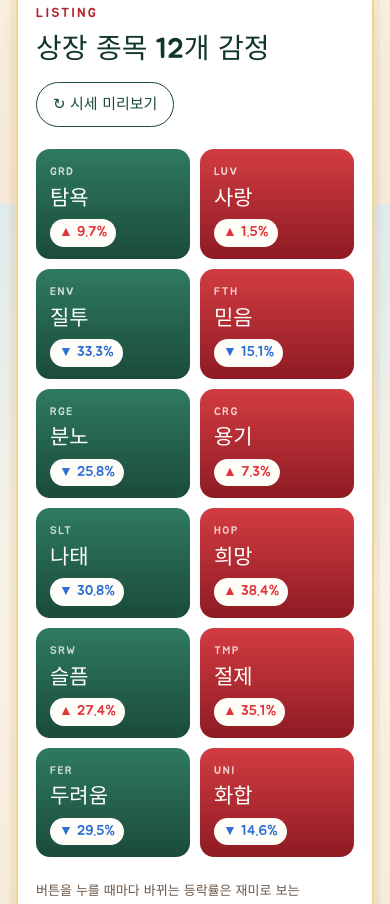
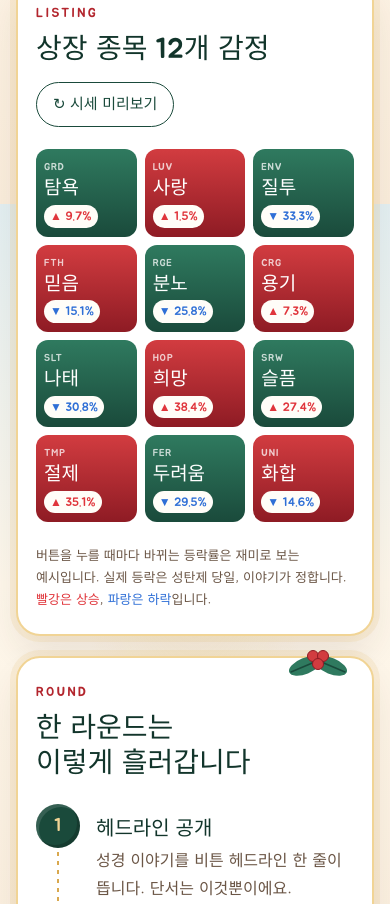
Before and after one commit to yunssup/2026-christmas-Landing, a plain HTML site: page index.html in a window 390 px wide. Shown: the part 1484-2388 px from the top of the page. Drawn offline with Linux system fonts and the light colour scheme; a web font is replaced by a local one.

Commit message:
밴드 라인업 변경, 감정 카드 모바일 3x4 배치
- 키보드 백하은으로 변경, 베이스 김민서 추가
- 휴대폰에서 감정 카드 2열 → 3열(3x4), 카드 크기 축소

Co-Authored-By: Claude Opus 5.5 <noreply@anthropic.com>

```diff
--- a/index.html
+++ b/index.html
@@ -517,8 +517,11 @@
   @media (max-width: 460px) {
     .facts { display: grid; grid-template-columns: minmax(0, 1fr) auto; width: 100%; }
     .fact:nth-child(2) { grid-column: 1 / -1; order: 3; }
-    .board { grid-template-columns: repeat(2, minmax(0, 1fr)); }
-    .stock .name { font-size: 21px; }
+    .board { gap: 8px; }
+    .stock { padding: 10px 8px 9px; gap: 2px; border-radius: 12px; }
+    .stock .code { font-size: 10px; letter-spacing: 0.08em; }
+    .stock .name { font-size: 19px; }
+    .stock .rate { margin-top: 2px; padding: 1px 6px; font-size: 12px; }
   }
   @media (prefers-reduced-motion: reduce) {
     .ticker { overflow-x: auto; }
@@ -640,7 +643,8 @@
         <ul>
           <li><span class="part">보컬</span><span class="names">송민준<i>·</i>이사랑</span></li>
           <li><span class="part">기타</span><span class="names">송문권</span></li>
-          <li><span class="part">키보드</span><span class="names">김해율</span></li>
+          <li><span class="part">키보드</span><span class="names">백하은</span></li>
+          <li><span class="part">베이스</span><span class="names">김민서</span></li>
           <li><span class="part">드럼</span><span class="names">박재인</span></li>
         </ul>
       </div>
```
